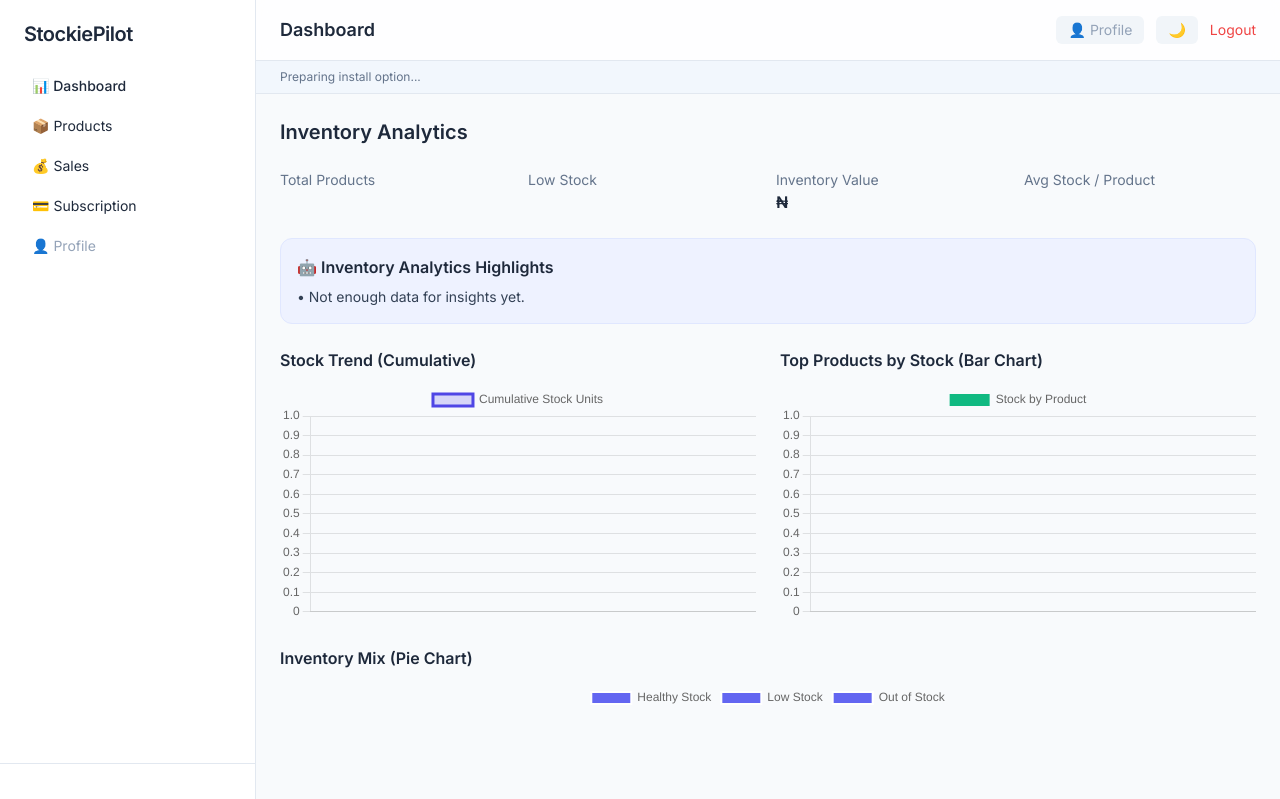
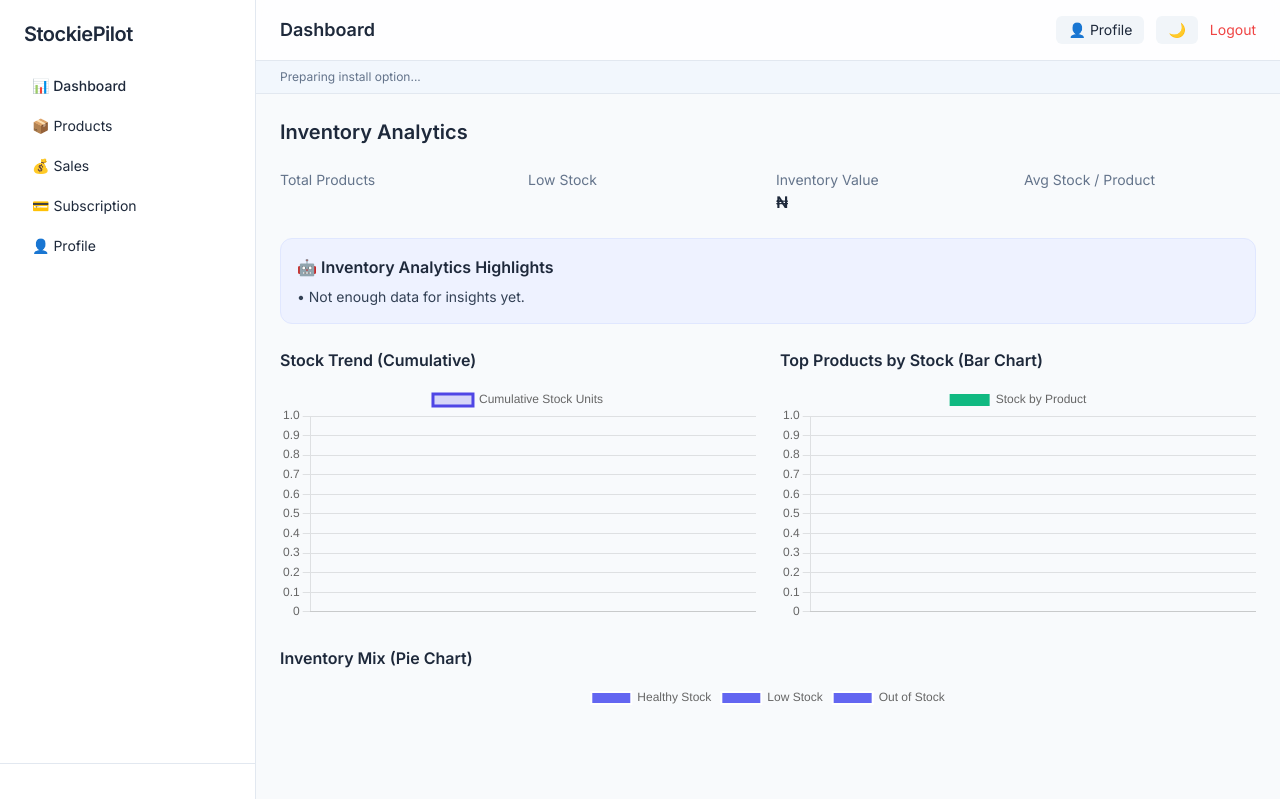
Before and after one commit to oluwatosinjegede/stockiepilot, a Django app: template templates/products.html in a window 1280 px wide. Shown: the top 799 px of the page. Run offline with Django 5.2, Linux system fonts and the light colour scheme; the template is opened without the code that fills it, so the values that code supplies are empty; some libraries are stand-ins or nearby versions.

Commit message:
refactor codes to ensure profile is active2

```diff
--- a/apps/users/urls.py
+++ b/apps/users/urls.py
@@ -18,4 +18,5 @@ urlpatterns = [
     path('reset-password/<uidb64>/<token>/', views.reset_password_view, name='reset_password'),
 
     path('create-user/', views.create_user_view, name='create_user'),
+    path('profile/', views.profile_view, name='profile'),
 ]
--- a/templates/base.html
+++ b/templates/base.html
@@ -67,7 +67,7 @@
         <a href="{% url 'subscription' %}" class="flex items-center gap-3 px-4 py-2 rounded-lg text-sm {% if request.resolver_match.url_name == 'subscription' %}bg-slate-100 dark:bg-slate-700{% else %}hover:bg-slate-100 dark:hover:bg-slate-700{% endif %}">💳 Subscription</a>
       {% endif %}
 
-      <span class="flex items-center gap-3 px-4 py-2 rounded-lg text-sm text-slate-400 cursor-not-allowed">👤 Profile</span>
+      <a href="{% url 'profile' %}" class="flex items-center gap-3 px-4 py-2 rounded-lg text-sm {% if request.resolver_match.url_name == 'profile' %}bg-slate-100 dark:bg-slate-700{% else %}hover:bg-slate-100 dark:hover:bg-slate-700{% endif %}">👤 Profile</a>
     </nav>
 
     <div class="p-4 border-t border-slate-200 dark:border-slate-700 text-xs">
@@ -89,7 +89,7 @@
           <span class="relative z-10">⬇ Install app</span>
         </button>
 
-        <span class="px-3 py-1 rounded-md bg-slate-100 dark:bg-slate-700 text-sm text-slate-400 cursor-not-allowed">👤 Profile</span>
+        <a href="{% url 'profile' %}" class="px-3 py-1 rounded-md bg-slate-100 dark:bg-slate-700 text-sm hover:bg-slate-200 dark:hover:bg-slate-600">👤 Profile</a>
 
         <button onclick="toggleDarkMode()" class="px-3 py-1 rounded-md bg-slate-100 dark:bg-slate-700 text-sm">🌙</button>
         <a href="{% url 'logout' %}" class="text-sm text-red-500">Logout</a>
```
